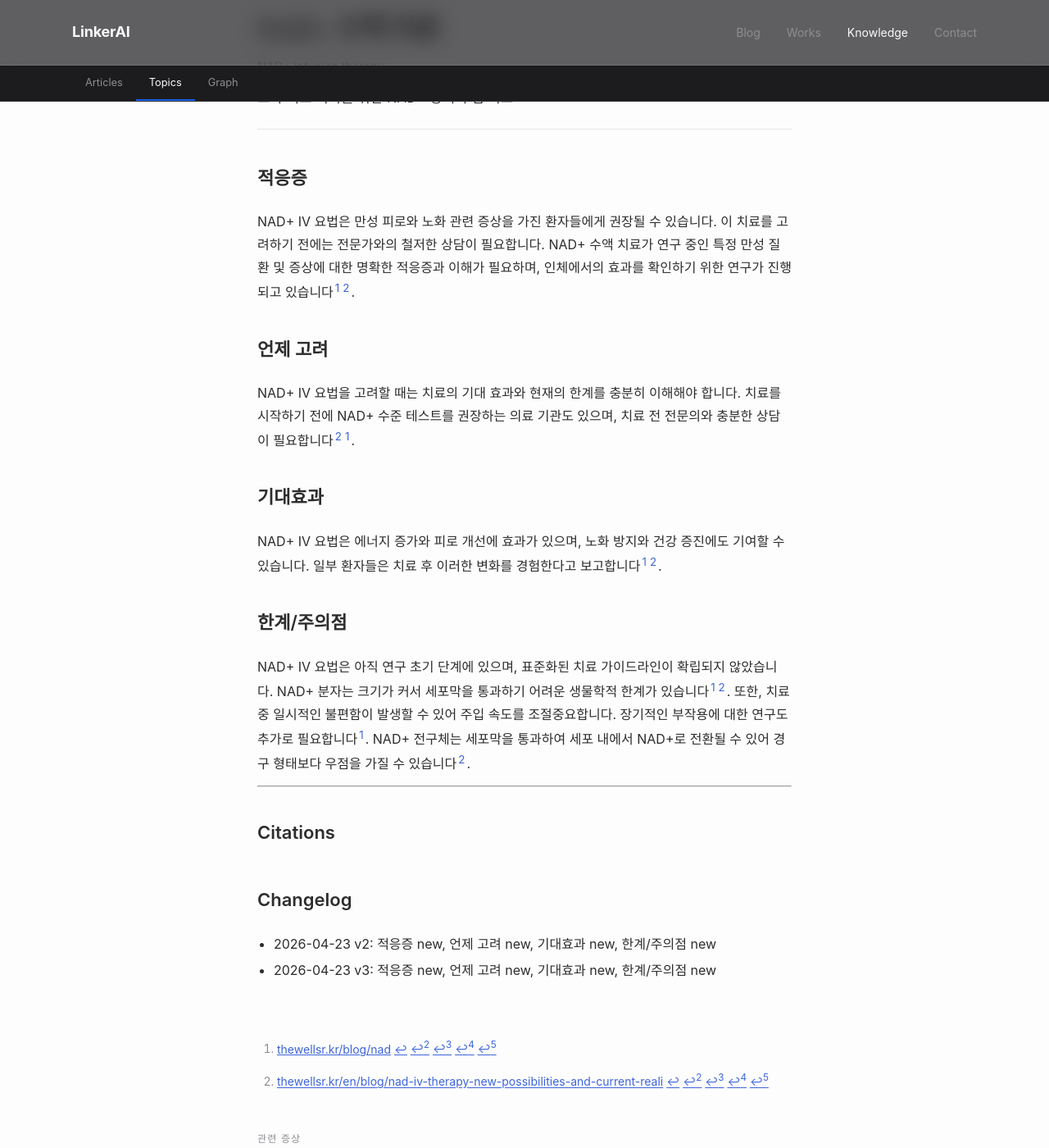
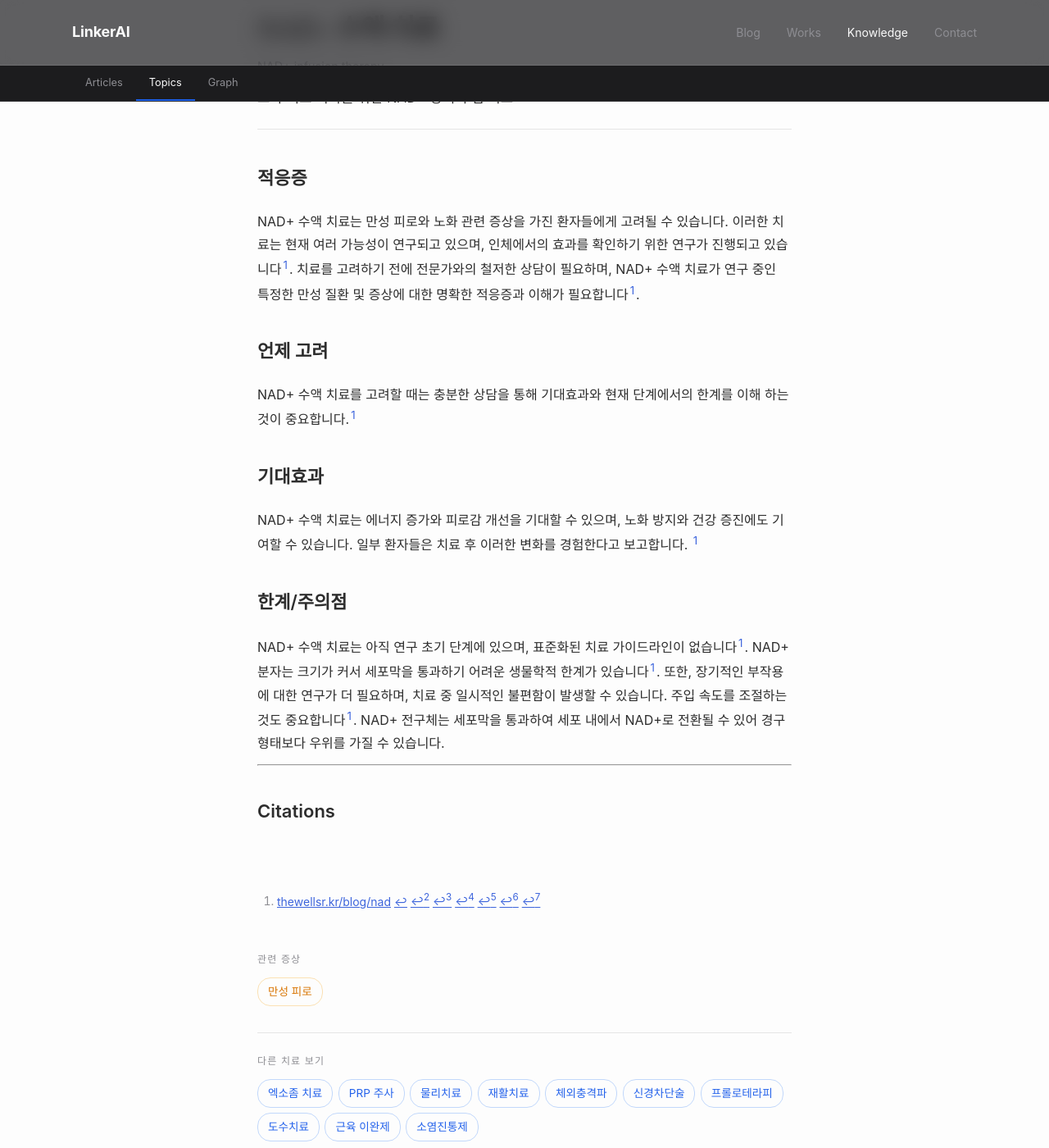
Before and after one commit to feelharmony/linkare-medical-knowledge, a Jekyll site: the page built from treatments/nad-infusion-therapy.md, in a window 1280 px wide and 1400 px high, scrolled down 239 px. Shown: the whole window at 82% size. Built offline with Jekyll 4.4.1, drawn with Linux system fonts in a browser that asks for light colours; some web fonts are replaced; some of the changed text lies outside the part shown.

Commit message:
auto-sync entity: NAD+ 수액 치료 (nad-infusion-therapy) — finalize

```diff
--- a/treatments/nad-infusion-therapy.md
+++ b/treatments/nad-infusion-therapy.md
@@ -6,28 +6,23 @@ permalink: /treatments/nad-infusion-therapy/
 title: NAD+ 수액 치료
 description: 노화·피로 회복을 위한 NAD+ 정맥 주입 치료
 title_en: NAD+ infusion therapy
-last_reviewed: '2026-04-25'
-source_count: 1
-version: 4
+last_reviewed: '2026-04-28'
+source_count: 2
+version: 2
 ---
 ## 적응증
-NAD+ IV 요법은 만성 피로와 노화 관련 증상을 가진 환자들에게 권장될 수 있습니다. 이 치료를 고려하기 전에는 전문가와의 철저한 상담이 필요합니다. NAD+ 수액 치료가 연구 중인 특정 만성 질환 및 증상에 대한 명확한 적응증과 이해가 필요하며, 인체에서의 효과를 확인하기 위한 연구가 진행되고 있습니다[^2][^1].
+NAD+ 수액 치료는 만성 피로와 노화 관련 증상을 가진 환자들에게 고려될 수 있습니다. 이러한 치료는 현재 여러 가능성이 연구되고 있으며, 인체에서의 효과를 확인하기 위한 연구가 진행되고 있습니다[^1]. 치료를 고려하기 전에 전문가와의 철저한 상담이 필요하며, NAD+ 수액 치료가 연구 중인 특정한 만성 질환 및 증상에 대한 명확한 적응증과 이해가 필요합니다[^1].
 
 ## 언제 고려
-NAD+ IV 요법을 고려할 때는 치료의 기대 효과와 현재의 한계를 충분히 이해해야 합니다. 치료를 시작하기 전에 NAD+ 수준 테스트를 권장하는 의료 기관도 있으며, 치료 전 전문의와 충분한 상담이 필요합니다[^1][^2].
+NAD+ 수액 치료를 고려할 때는 충분한 상담을 통해 기대효과와 현재 단계에서의 한계를 이해 하는 것이 중요합니다.[^1]
 
 ## 기대효과
-NAD+ IV 요법은 에너지 증가와 피로 개선에 효과가 있으며, 노화 방지와 건강 증진에도 기여할 수 있습니다. 일부 환자들은 치료 후 이러한 변화를 경험한다고 보고합니다[^2][^1].
+NAD+ 수액 치료는 에너지 증가와 피로감 개선을 기대할 수 있으며, 노화 방지와 건강 증진에도 기여할 수 있습니다. 일부 환자들은 치료 후 이러한 변화를 경험한다고 보고합니다. [^1]
 
 ## 한계/주의점
-NAD+ IV 요법은 아직 연구 초기 단계에 있으며, 표준화된 치료 가이드라인이 확립되지 않았습니다. NAD+ 분자는 크기가 커서 세포막을 통과하기 어려운 생물학적 한계가 있습니다[^2][^1]. 또한, 치료 중 일시적인 불편함이 발생할 수 있어 주입 속도를 조절중요합니다. 장기적인 부작용에 대한 연구도 추가로 필요합니다[^2]. NAD+ 전구체는 세포막을 통과하여 세포 내에서 NAD+로 전환될 수 있어 경구 형태보다 우점을 가질 수 있습니다[^1].
+NAD+ 수액 치료는 아직 연구 초기 단계에 있으며, 표준화된 치료 가이드라인이 없습니다[^1]. NAD+ 분자는 크기가 커서 세포막을 통과하기 어려운 생물학적 한계가 있습니다[^1]. 또한, 장기적인 부작용에 대한 연구가 더 필요하며, 치료 중 일시적인 불편함이 발생할 수 있습니다. 주입 속도를 조절하는 것도 중요합니다[^1]. NAD+ 전구체는 세포막을 통과하여 세포 내에서 NAD+로 전환될 수 있어 경구 형태보다 우위를 가질 수 있습니다.
 
 ---
 
 ## Citations
-[^1]: [thewellsr.kr/en/blog/nad-iv-therapy-new-possibilities-and-current-reali](https://thewellsr.kr/en/blog/nad-iv-therapy-new-possibilities-and-current-reali)
-[^2]: [thewellsr.kr/blog/nad](https://thewellsr.kr/blog/nad)
-
-## Changelog
-- 2026-04-23 v2: 적응증 new, 언제 고려 new, 기대효과 new, 한계/주의점 new
-- 2026-04-23 v3: 적응증 new, 언제 고려 new, 기대효과 new, 한계/주의점 new
+[^1]: [thewellsr.kr/blog/nad](https://thewellsr.kr/blog/nad)
```
